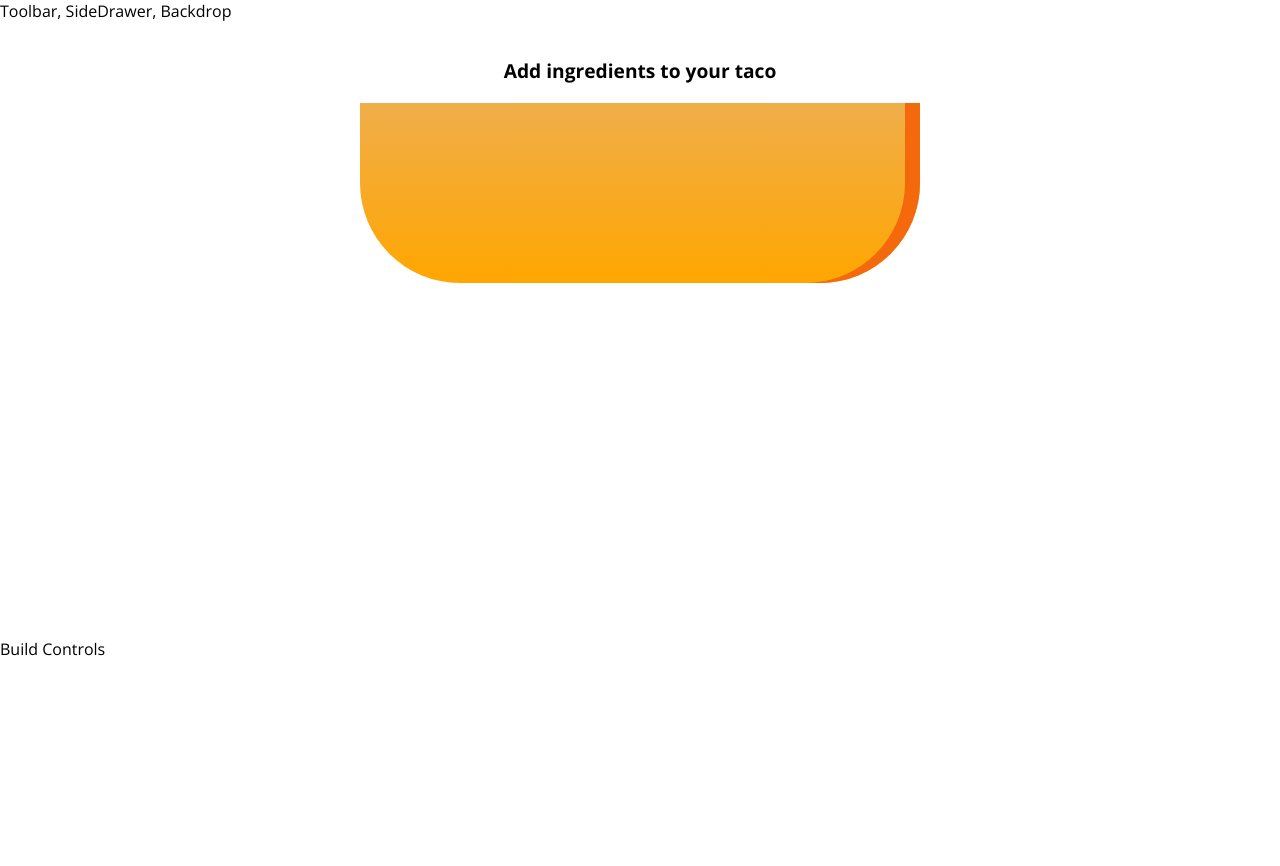
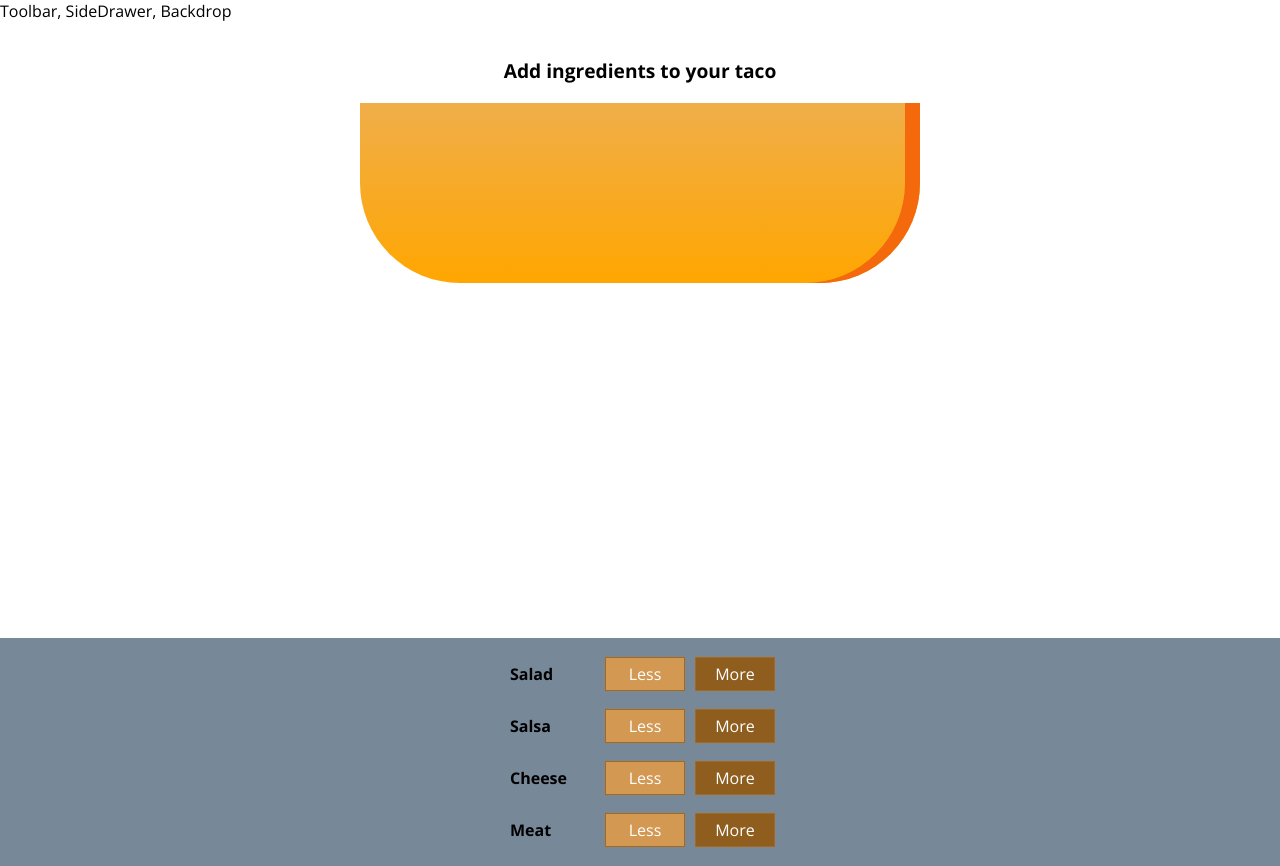
Before and after one commit to ShaunaMack/taco-builder, a React app: page / in a window 1280 px wide. Before the commit the page ends 800 px from the top, so only its background shows below. Built offline with nearby package versions, Linux system fonts and the light colour scheme.

Commit message:
pass build control to build controls to taco builder

```diff
--- a/src/components/Taco/BuildControls/BuildControls.js
+++ b/src/components/Taco/BuildControls/BuildControls.js
@@ -1,11 +1,21 @@
 import React from 'react';
 
 import classes from './BuildControls.module.css'
+import BuildControl from './BuildControl/BuildControl'
+
+const controls = [
+    {label: 'Salad', type: 'salad'},
+    {label: 'Salsa', type: 'salsa'},
+    {label: 'Cheese', type: 'cheese'},
+    {label: 'Meat', type: 'meat'},
+];
 
 const BuildControls = (props) => {
     return (
         <div className={classes.BuildControls}>
-
+            {controls.map(ctrl => (
+                <BuildControl key={ctrl.label} label={ctrl.label} />
+            ))}
         </div>
     );
 };
--- a/src/components/Taco/BuildControls/BuildControls.module.css
+++ b/src/components/Taco/BuildControls/BuildControls.module.css
@@ -1,6 +1,6 @@
 .BuildControls {
     width: 100%;
-    background-color: aqua;
+    background-color: lightslategray;
     display: flex;
     flex-flow: column;
     align-items: center;
--- a/src/containers/TacoBuilder/TacoBuilder.js
+++ b/src/containers/TacoBuilder/TacoBuilder.js
@@ -2,6 +2,7 @@ import React, {Component} from 'react';
 
 import Aux from '../../hoc/Aux'
 import Taco from '../../components/Taco/Taco'
+import BuildControls from '../../components/Taco/BuildControls/BuildControls';
 
 class TacoBuilder extends Component {
     state = {
@@ -16,7 +17,7 @@ class TacoBuilder extends Component {
         return (
             <Aux>
                 <Taco ingredients={this.state.ingredients}/>
-                <div>Build Controls</div>
+                <BuildControls />
             </Aux>
 
         );
```
